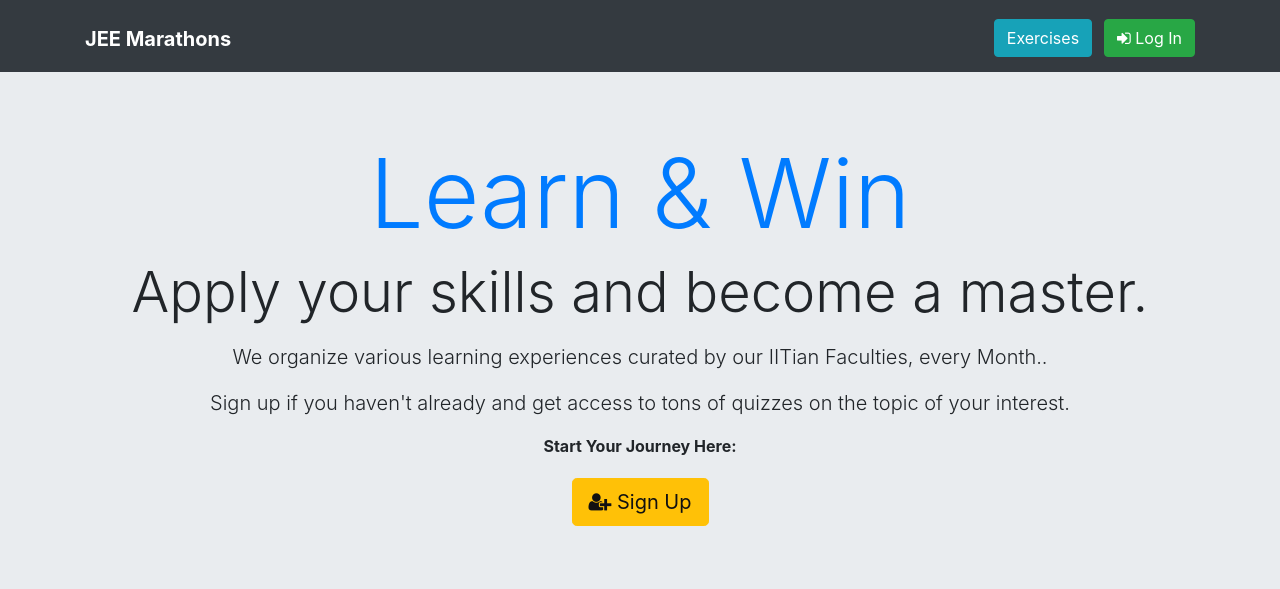
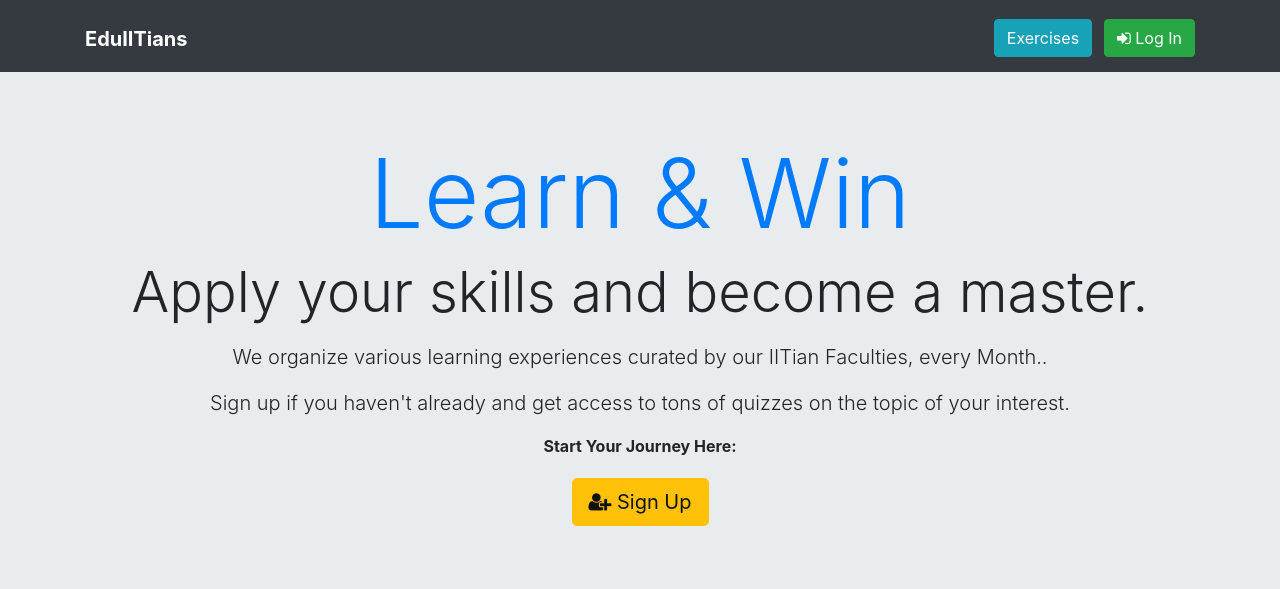
Before and after one commit to rajilpatel/jeemarathon, a Django app: template templates/quiz/home.html in a window 1280 px wide. Shown: the top 589 px of the page. Run offline with Django 3.2, Linux system fonts and the light colour scheme; the template is opened without the code that fills it, so the values that code supplies are empty; some libraries are stand-ins or nearby versions.

Commit message:
logo wording

```diff
--- a/templates/base.html
+++ b/templates/base.html
@@ -40,7 +40,7 @@ section.gallery .mix {
     <nav class="navbar navbar-expand-md navbar-dark bg-dark">
         <div class="container">
             <h1><a href="/" class="navbar-brand">
-            <strong>JEE Marathons</strong></a></h1>
+            <strong>EduIITians</strong></a></h1>
             <button type="button" class="navbar-toggler" data-toggle="collapse" data-target="#navbar" aria-controls="navbar" aria-expanded="false" aria-label="Toggle navigation"><span class="navbar-toggler-icon"></span></button>
             <div class="collapse navbar-collapse justify-content-end " id="navbar">
                 {% if not request.user.is_active %}
```
